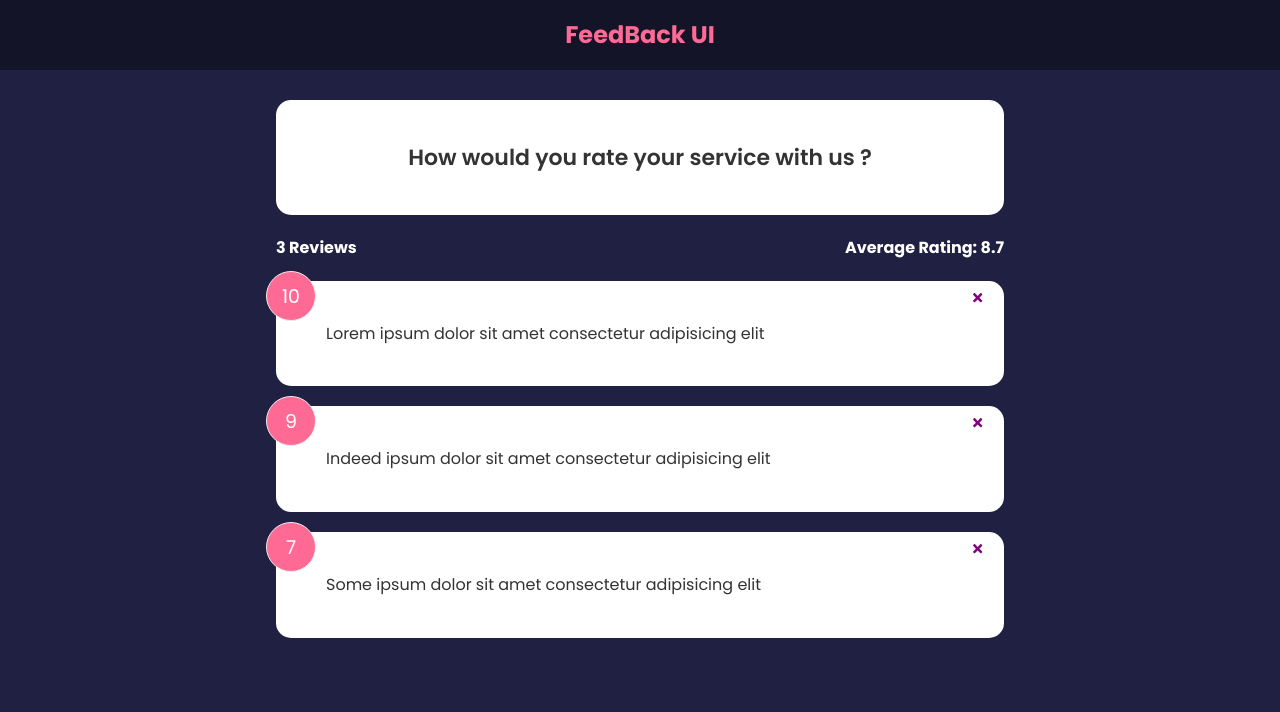
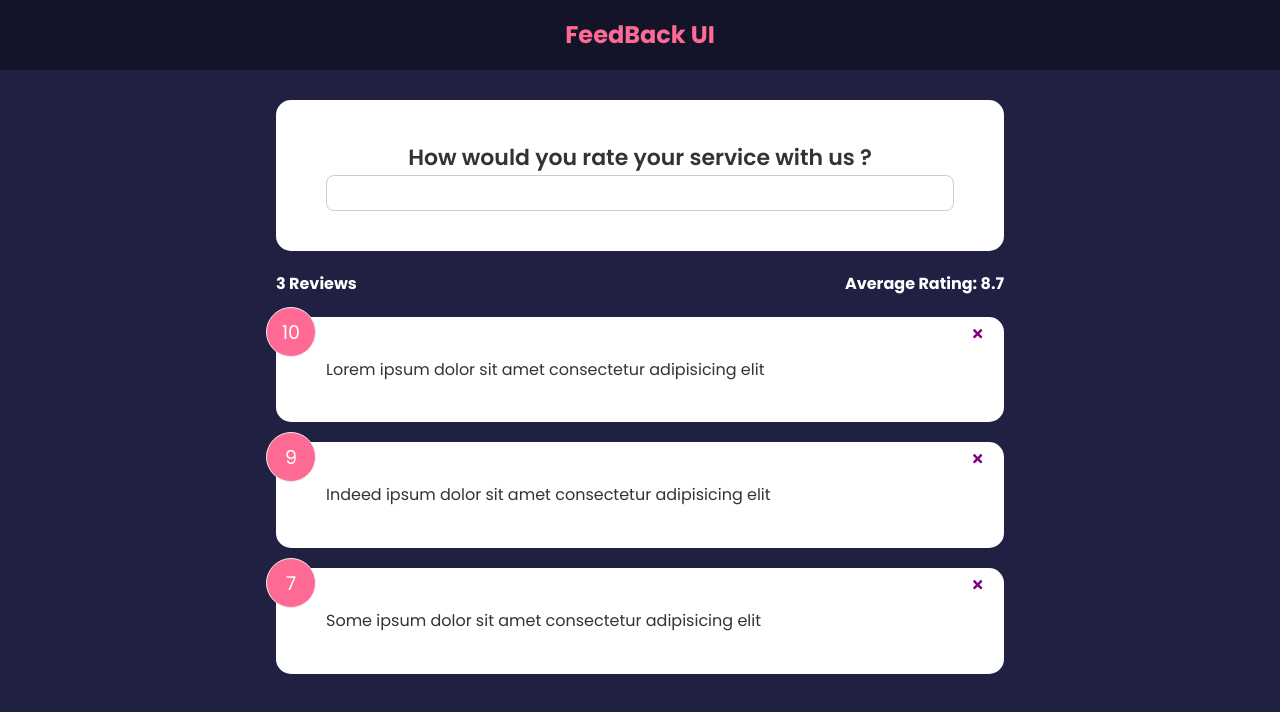
Before and after one commit to billionsjoel/feedback-app, a React (Create React App) app: page / in a window 1280 px wide. Shown: the top 712 px of the page. Built offline with nearby package versions, Linux system fonts and the light colour scheme.

Commit message:
Add input with type text

```diff
--- a/src/components/FeedbackForm.jsx
+++ b/src/components/FeedbackForm.jsx
@@ -5,6 +5,10 @@ function FeedbackForm() {
 		<Card>
 			<form>
 				<h2>How would you rate your service with us ?</h2>
+				{/*@todo - rating select component */}
+				<div className="input-group">
+					<input type="text" name="" id="" />
+				</div>
 			</form>
 		</Card>
 	);
```
